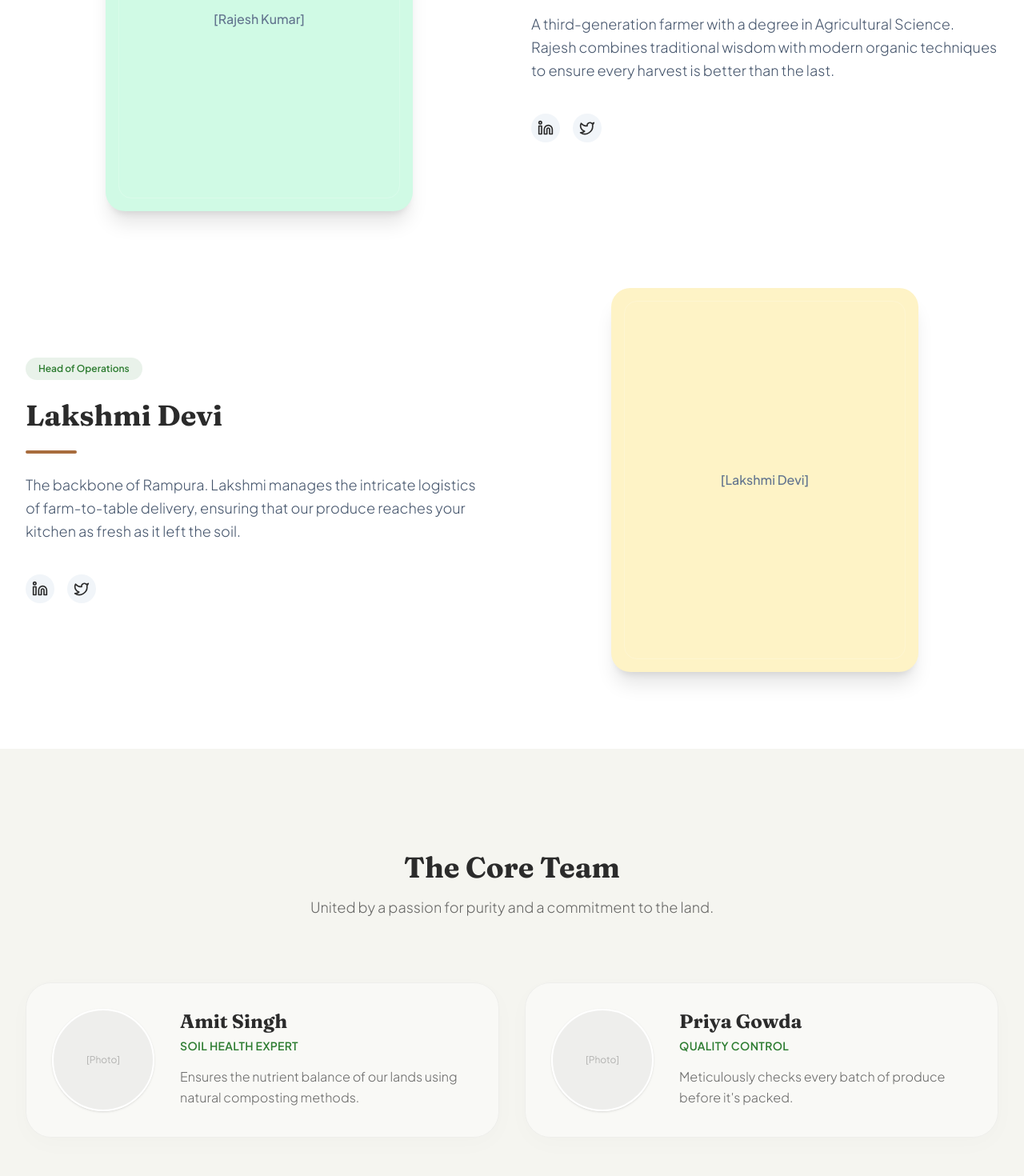
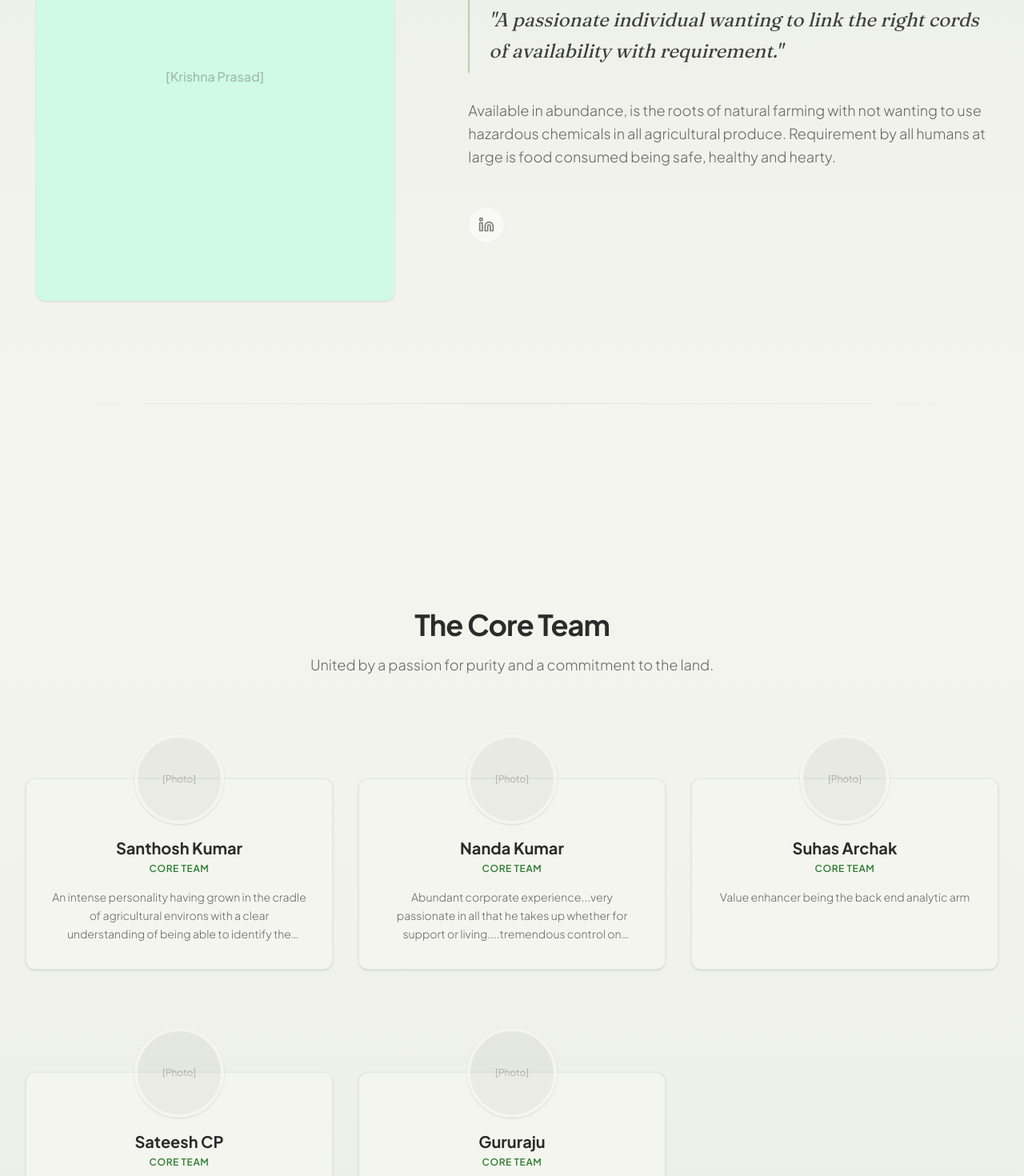
Before and after one commit to rakshithsantosh/rampura, a Next.js app in the folder web/: page /team in a window 1280 px wide. Shown: the part 1060-2530 px from the top of the page at 80% size. Built offline with nearby package versions, Linux system fonts and the light colour scheme.

Commit message:
team section update

```diff
--- a/web/src/components/team/core-team.tsx
+++ b/web/src/components/team/core-team.tsx
@@ -5,40 +5,34 @@ import { Container } from "@/components/ui/container";
 import gsap from "gsap";
 import { ScrollTrigger } from "gsap/ScrollTrigger";
 
-const leadership = [
-    {
-        name: "Amit Singh",
-        role: "Soil Health Expert",
-        description: "Ensures the nutrient balance of our lands using natural composting methods."
-    },
-    {
-        name: "Priya Gowda",
-        role: "Quality Control",
-        description: "Meticulously checks every batch of produce before it's packed."
-    }
-];
+
 
 const teamMembers = [
     {
-        name: "Ravi Kumar",
-        role: "Logistics Manager",
-        description: "Coordinates the smooth flow of goods from our village to the city centers."
+        name: "Santhosh Kumar",
+        role: "Core Team",
+        description: "An intense personality having grown in the cradle of agricultural environs with a clear understanding of being able to identify the missing link of the past with present and rejuvenate the same."
     },
     {
-        name: "Dr. Ananya Reddy",
-        role: "Sustainability Advisor",
-        description: "Guiding our transition to zero-waste farming and renewable energy use."
+        name: "Nanda Kumar",
+        role: "Core Team",
+        description: "Abundant corporate experience...very passionate in all that he takes up whether for support or living....tremendous control on process, compliance and procurement."
     },
     {
-        name: "Suresh & Team",
-        role: "Harvest Technicians",
-        description: "The hands that pick your food at the peak of freshness."
+        name: "Suhas Archak",
+        role: "Core Team",
+        description: "Value enhancer being the back end analytic arm"
     },
     {
-        name: "Meera Krishnan",
-        role: "Customer Experience",
-        description: "Listening to your feedback to help us serve you better every day."
-    }
+        name: "Sateesh CP",
+        role: "Core Team",
+        description: "Heads the specialty in Jaggery division"
+    },
+    {
+        name: "Gururaju",
+        role: "Core Team",
+        description: "Staying in the midst of Rampura. He is insightful individual towards a cohesive bonding of all offerings made by this entity."
+    },
 ];
 
 export function CoreTeamSection() {
@@ -69,10 +63,10 @@ export function CoreTeamSection() {
     }, []);
 
     return (
-        <section ref={sectionRef} id="core-team" className="py-24 md:py-32 bg-[var(--background)]">
+        <section ref={sectionRef} id="core-team" className="py-24 md:py-32 bg-gradient-to-b from-[var(--background)] to-[var(--color-primary-green)]/5 relative overflow-hidden">
             <Container>
                 <div className="reveal-team text-center mb-20 max-w-2xl mx-auto">
-                    <h2 className="font-heading text-4xl font-bold text-[var(--foreground)]">
+                    <h2 className="font-sans text-4xl font-bold text-[var(--foreground)] tracking-tight">
                         The Core Team
                     </h2>
                     <p className="text-[var(--foreground)]/70 mt-4 text-lg font-light">
@@ -80,43 +74,23 @@ export function CoreTeamSection() {
                     </p>
                 </div>
 
-                {/* Leadership - Horizontal Layout */}
-                <div className="grid grid-cols-1 lg:grid-cols-2 gap-8 mb-20">
-                    {leadership.map((leader, index) => (
-                        <div key={index} className="reveal-team flex flex-col sm:flex-row items-center sm:items-start text-center sm:text-left bg-white/40 border border-[var(--foreground)]/5 p-8 rounded-[2rem] hover:-translate-y-1 transition-transform duration-500 shadow-[0_8px_30px_rgb(0,0,0,0.02)]">
-                            <div className="h-32 w-32 shrink-0 bg-[var(--foreground)]/5 rounded-full mb-6 sm:mb-0 sm:mr-8 overflow-hidden border-2 border-white shadow-sm flex items-center justify-center text-[var(--foreground)]/30 text-xs">
-                                [Photo]
-                            </div>
-                            <div className="flex-1">
-                                <h3 className="font-heading font-bold text-2xl text-[var(--foreground)] mb-1">
-                                    {leader.name}
-                                </h3>
-                                <p className="text-[var(--color-primary)] text-sm font-semibold tracking-wide mb-4 uppercase">
-                                    {leader.role}
-                                </p>
-                                <p className="text-[var(--foreground)]/70 text-base font-light leading-relaxed">
-                                    {leader.description}
-                                </p>
-                            </div>
-                        </div>
-                    ))}
-                </div>
+                {/* Core Team - 3 Column Grid */}
+                <div className="grid grid-cols-1 md:grid-cols-2 lg:grid-cols-3 gap-x-8 gap-y-20">
+                    {teamMembers.map((member, index) => (
+                        <div key={index} className="reveal-team relative bg-[var(--color-warm-off-white)] rounded-xl border border-[var(--color-primary-green)]/10 shadow-sm motion-safe:hover:-translate-y-1 hover:shadow-md transition-all duration-300 ease-out px-8 pb-8 pt-16 mt-12 text-center group flex flex-col items-center">
 
-                {/* Core Team - 3 Column Grid */}
-                <div className="grid grid-cols-1 md:grid-cols-2 lg:grid-cols-3 gap-8">
-                    {teamMembers.map((member, index) => (
-                        <div key={index} className="reveal-team bg-white/40 p-8 rounded-[2rem] hover:-translate-y-1 transition-all duration-500 border border-[var(--foreground)]/5 shadow-[0_8px_30px_rgb(0,0,0,0.02)] text-center group">
-                            <div className="h-24 w-24 mx-auto bg-[var(--foreground)]/5 rounded-full mb-6 overflow-hidden border-2 border-white shadow-sm flex items-center justify-center text-[var(--foreground)]/30 text-xs transition-transform duration-500 group-hover:scale-105">
+                            {/* Elevated Image */}
+                            <div className="absolute -top-14 w-28 h-28 rounded-full overflow-hidden border-4 border-[var(--color-warm-off-white)] shadow-sm bg-[var(--foreground)]/5 flex items-center justify-center text-[var(--foreground)]/30 text-xs transition-all duration-300 ease-out group-hover:saturate-[1.05]">
                                 [Photo]
                             </div>
 
-                            <h3 className="font-heading font-bold text-xl text-[var(--foreground)] mb-1">
+                            <h3 className="font-sans font-bold text-xl text-[var(--foreground)] mt-2 mb-1">
                                 {member.name}
                             </h3>
-                            <p className="text-[var(--color-primary)] text-xs font-semibold tracking-wider mb-4 uppercase">
+                            <p className="text-[var(--color-primary-green)] text-xs font-semibold tracking-wider mb-4 uppercase">
                                 {member.role}
                             </p>
-                            <p className="text-[var(--foreground)]/70 text-sm font-light leading-relaxed">
+                            <p className="text-[var(--foreground)]/70 text-sm font-light leading-relaxed line-clamp-3">
                                 {member.description}
                             </p>
                         </div>
--- a/web/src/components/team/leadership.tsx
+++ b/web/src/components/team/leadership.tsx
@@ -6,60 +6,56 @@ import { Linkedin, Twitter } from "lucide-react"
 
 const leaders = [
     {
-        name: "Rajesh Kumar",
-        role: "Founder & Lead Culturalist",
-        bio: "A third-generation farmer with a degree in Agricultural Science. Rajesh combines traditional wisdom with modern organic techniques to ensure every harvest is better than the last.",
+        name: "Krishna Prasad",
+        role: "Founder",
+        bio: "A passionate individual wanting to link the right cords of availability with requirement. Available in abundance, is the roots of natural farming with not wanting to use hazardous chemicals in all agricultural produce. Requirement by all humans at large is food consumed being safe, healthy and hearty.",
         imageFromColor: "bg-emerald-100", // Placeholder
         align: "right"
-    },
-    {
-        name: "Lakshmi Devi",
-        role: "Head of Operations",
-        bio: "The backbone of Rampura. Lakshmi manages the intricate logistics of farm-to-table delivery, ensuring that our produce reaches your kitchen as fresh as it left the soil.",
-        imageFromColor: "bg-amber-100", // Placeholder
-        align: "left"
     }
 ]
 
 export function LeadershipSection() {
     return (
-        <Section id="leadership" background="white" className="py-24">
+        <section id="leadership" className="py-24 md:py-32 bg-gradient-to-b from-[var(--color-primary-green)]/5 to-[var(--background)] relative overflow-hidden">
             <Container>
                 <div className="space-y-24">
                     {leaders.map((leader, index) => (
-                        <div key={index} className={`flex flex-col lg:flex-row gap-12 items-center ${index % 2 === 1 ? 'lg:flex-row-reverse' : ''}`}>
+                        <div key={index} className={`flex flex-col lg:flex-row gap-12 lg:gap-20 items-center ${index % 2 === 1 ? 'lg:flex-row-reverse' : ''}`}>
 
                             {/* Image Column */}
-                            <div className="w-full lg:w-1/2">
-                                <div className={`aspect-[4/5] w-full max-w-sm mx-auto rounded-3xl overflow-hidden shadow-xl ${leader.imageFromColor} relative group`}>
+                            <div className="w-full lg:w-5/12">
+                                <div className={`aspect-[4/5] w-full max-w-md mx-auto rounded-xl overflow-hidden shadow-sm ${leader.imageFromColor} relative group`}>
                                     {/* Placeholder for real image */}
-                                    <div className="absolute inset-0 flex items-center justify-center text-slate-500 font-medium">
+                                    <div className="absolute inset-0 flex items-center justify-center text-[var(--foreground)]/30 font-medium">
                                         [{leader.name}]
                                     </div>
-                                    <div className="absolute inset-0 border-[1px] border-white/20 m-4 rounded-2xl pointer-events-none" />
+                                    <div className="absolute inset-0 bg-black/0 group-hover:bg-black/5 transition-colors duration-300" />
                                 </div>
                             </div>
 
                             {/* Content Column */}
-                            <div className="w-full lg:w-1/2 space-y-6 text-center lg:text-left">
-                                <Badge variant="secondary" className="bg-[var(--color-primary-green)]/10 text-[var(--color-primary-green)] border-none px-4 py-1.5">
-                                    {leader.role}
-                                </Badge>
-                                <h2 className="font-heading text-4xl font-bold text-[var(--color-neutral-dark)]">
-                                    {leader.name}
-                                </h2>
-                                <div className="w-16 h-1 bg-[var(--color-earth-brown)] mx-auto lg:mx-0 rounded-full" />
-                                <p className="text-lg text-slate-600 leading-relaxed font-light">
-                                    {leader.bio}
+                            <div className="w-full lg:w-7/12 space-y-6 text-center lg:text-left">
+                                <div className="space-y-2">
+                                    <h2 className="font-sans text-4xl lg:text-5xl font-bold text-[var(--foreground)] tracking-tight">
+                                        {leader.name}
+                                    </h2>
+                                    <p className="text-[var(--color-primary-green)] font-semibold tracking-wide uppercase text-sm">
+                                        {leader.role}
+                                    </p>
+                                </div>
+
+                                <blockquote className="font-heading italic text-xl lg:text-2xl text-[var(--foreground)]/90 leading-relaxed border-l-2 border-[var(--color-primary-green)]/30 pl-6 py-2 my-8">
+                                    "A passionate individual wanting to link the right cords of availability with requirement."
+                                </blockquote>
+
+                                <p className="text-lg text-[var(--foreground)]/70 leading-relaxed font-light max-w-2xl">
+                                    Available in abundance, is the roots of natural farming with not wanting to use hazardous chemicals in all agricultural produce. Requirement by all humans at large is food consumed being safe, healthy and hearty.
                                 </p>
 
                                 {/* Socials Placeholder */}
-                                <div className="flex items-center justify-center lg:justify-start space-x-4 pt-4">
-                                    <Link href="#" className="p-2 bg-slate-100 rounded-full hover:bg-[var(--color-primary-green)] hover:text-white transition-colors">
-                                        <Linkedin className="h-5 w-5" />
-                                    </Link>
-                                    <Link href="#" className="p-2 bg-slate-100 rounded-full hover:bg-[var(--color-primary-green)] hover:text-white transition-colors">
-                                        <Twitter className="h-5 w-5" />
+                                <div className="flex items-center justify-center lg:justify-start space-x-4 pt-6">
+                                    <Link href="#" className="p-3 bg-white/50 border border-[var(--foreground)]/5 rounded-full hover:-translate-y-1 hover:shadow-sm transition-all duration-300">
+                                        <Linkedin className="h-5 w-5 text-[var(--foreground)]/60" />
                                     </Link>
                                 </div>
                             </div>
@@ -67,7 +63,10 @@ export function LeadershipSection() {
                         </div>
                     ))}
                 </div>
+
+                {/* Subtle divider */}
+                <div className="w-full h-px bg-gradient-to-r from-transparent via-[var(--foreground)]/10 to-transparent mt-24 md:mt-32" />
             </Container>
-        </Section>
+        </section>
     )
 }
```
